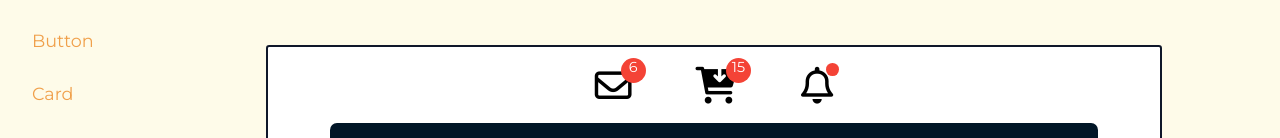
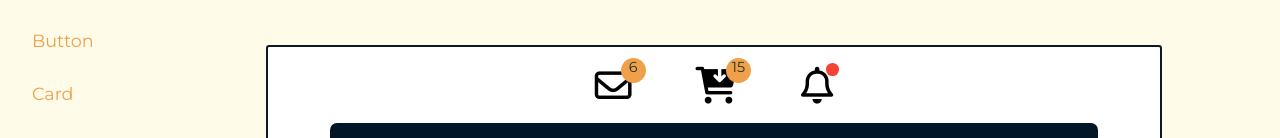
Before and after one commit to k-rahul21/Reusable-UI, a plain HTML site: page components/badge/badge.html in a window 1280 px wide. Shown: the part 389-527 px from the top of the page. Drawn offline with nearby package versions, Linux system fonts and the light colour scheme.

Commit message:
style: changes in colors

```diff
--- a/components/badge/badge.css
+++ b/components/badge/badge.css
@@ -7,9 +7,9 @@
 
 .badge-number {
   font-size: 0.9rem;
-  background-color: var(--dark-red);
+  background-color: var(--secondary-color);
   border-radius: 50%;
-  color: var(--white-color);
+  color: var(--primary-color);
   height: 25px;
   width: 25px;
   text-align: center;
```
